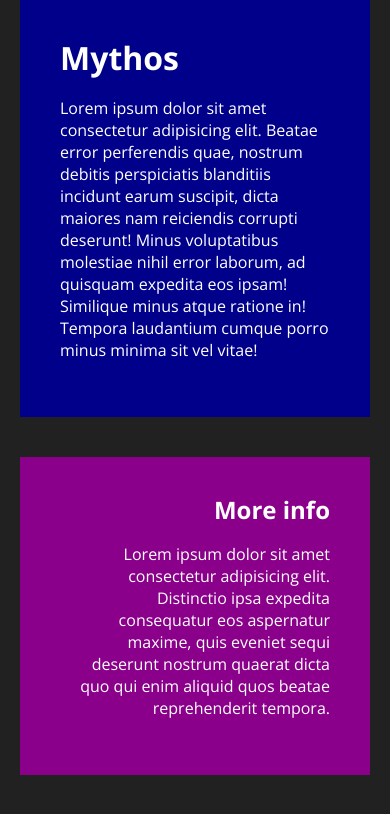
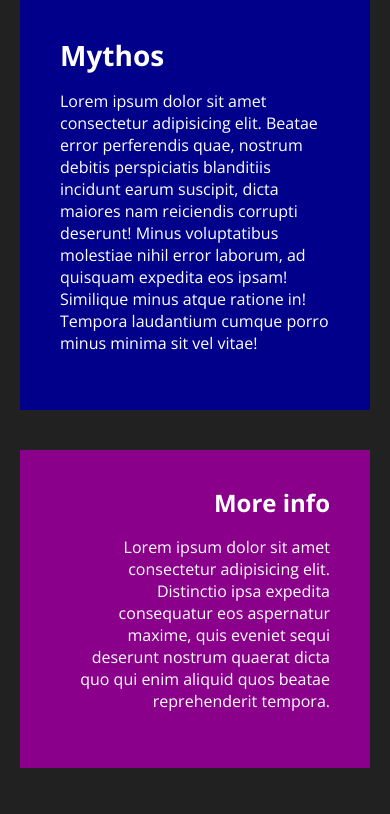
Before and after one commit to mihailocv/responsive-design-beginners, a plain HTML site: page index.html in a window 390 px wide. Drawn offline with nearby package versions, Linux system fonts and the light colour scheme.

Commit message:
Responsive typography
Nacin na koji i text moze da bude responzivan

```diff
--- a/app/scss/globals/_typography.scss
+++ b/app/scss/globals/_typography.scss
@@ -1,9 +1,15 @@
+@use '../util' as u;
+
 h1,
 h2,
 h3 {
   font-weight: 700;
   line-height: 1.1;
   margin-top: 0;
+}
+
+h1{
+  font-size: clamp(28px, 16px + 2vw, 40px);
 }
 
 p {
```
Also changed, not shown: dist/style.css, 1 other file.
